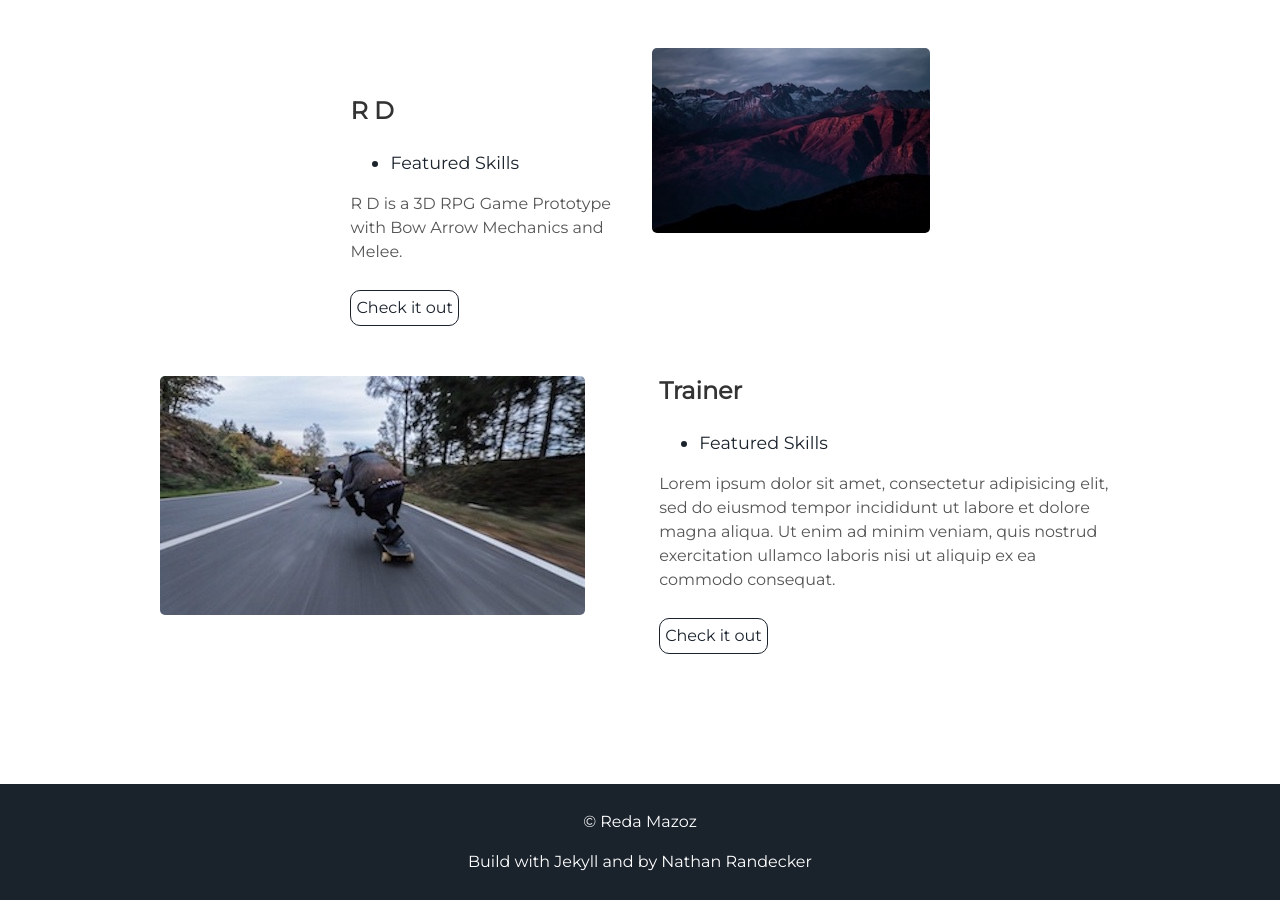
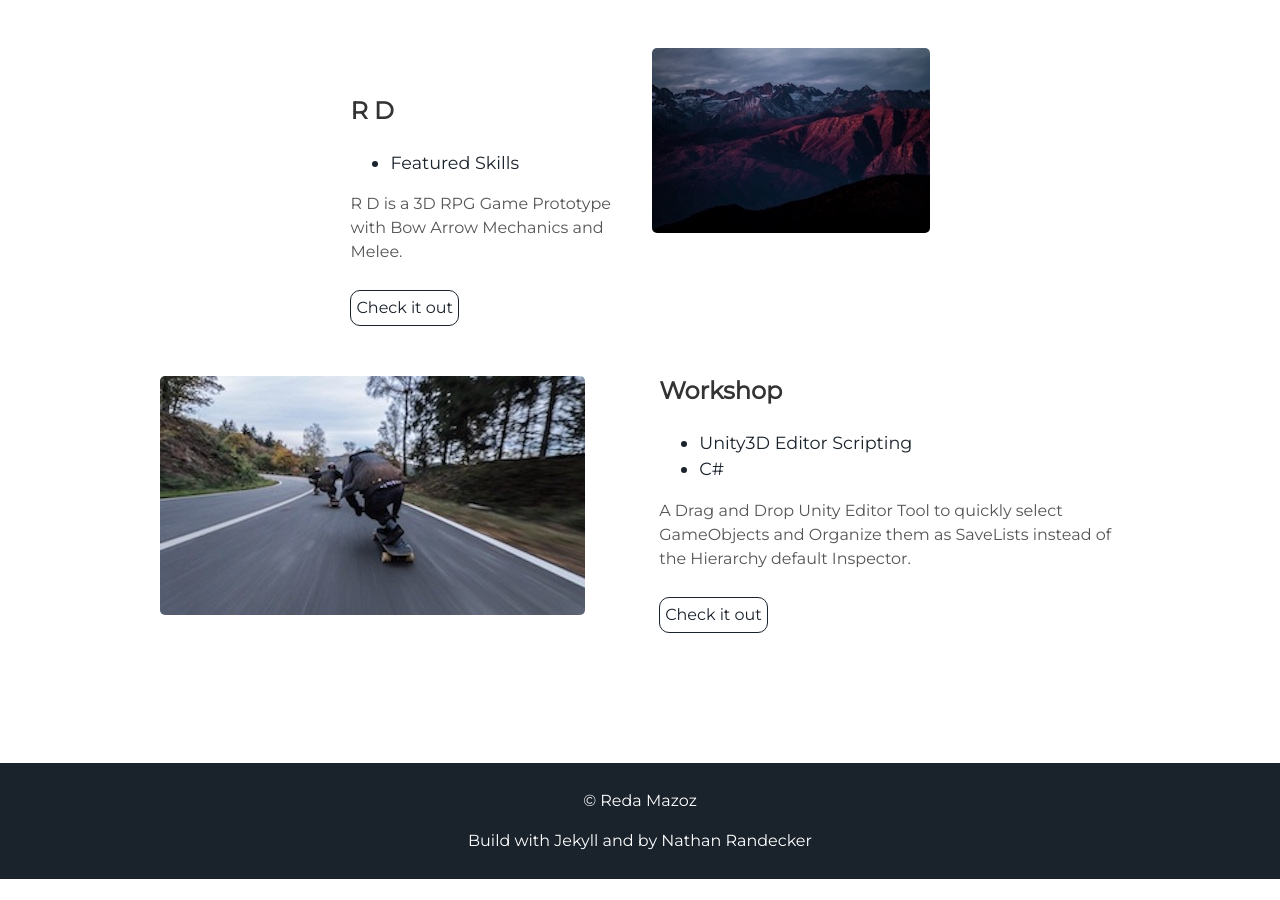
Before and after one commit to RedaMazoz/redamazoz.github.io, a Jekyll site: the page built from index.html, in a window 1280 px wide and 900 px high, scrolled down 1603 px. Built offline with Jekyll 4.4.1, drawn with Linux system fonts in a browser that asks for light colours; after the commit the page ends 2482 px from its top, so only the background shows below that.

Commit message:
Update projects.html

```diff
--- a/_includes/projects.html
+++ b/_includes/projects.html
@@ -19,11 +19,12 @@
     <img alt="mountains" src="{{ "/assets/img/skate.jpg" | prepend: site.baseurl }}" />
   </div>
   <div class="contents-right">
-    <h3> Trainer </h3>
+    <h3> Workshop </h3>
     <ul>
-      <li> Featured Skills</li>
+      <li>Unity3D Editor Scripting</li>
+      <li>C#</li>
     </ul>
-    <p>Lorem ipsum dolor sit amet, consectetur adipisicing elit, sed do eiusmod tempor incididunt ut labore et dolore magna aliqua. Ut enim ad minim veniam, quis nostrud exercitation ullamco laboris nisi ut aliquip ex ea commodo consequat.</p>
+    <p>A Drag and Drop Unity Editor Tool to quickly select GameObjects and Organize them as SaveLists instead of the Hierarchy default Inspector.</p>
     <a class="project-link" href="#">Check it out</a>
   </div>
 </div>
```
